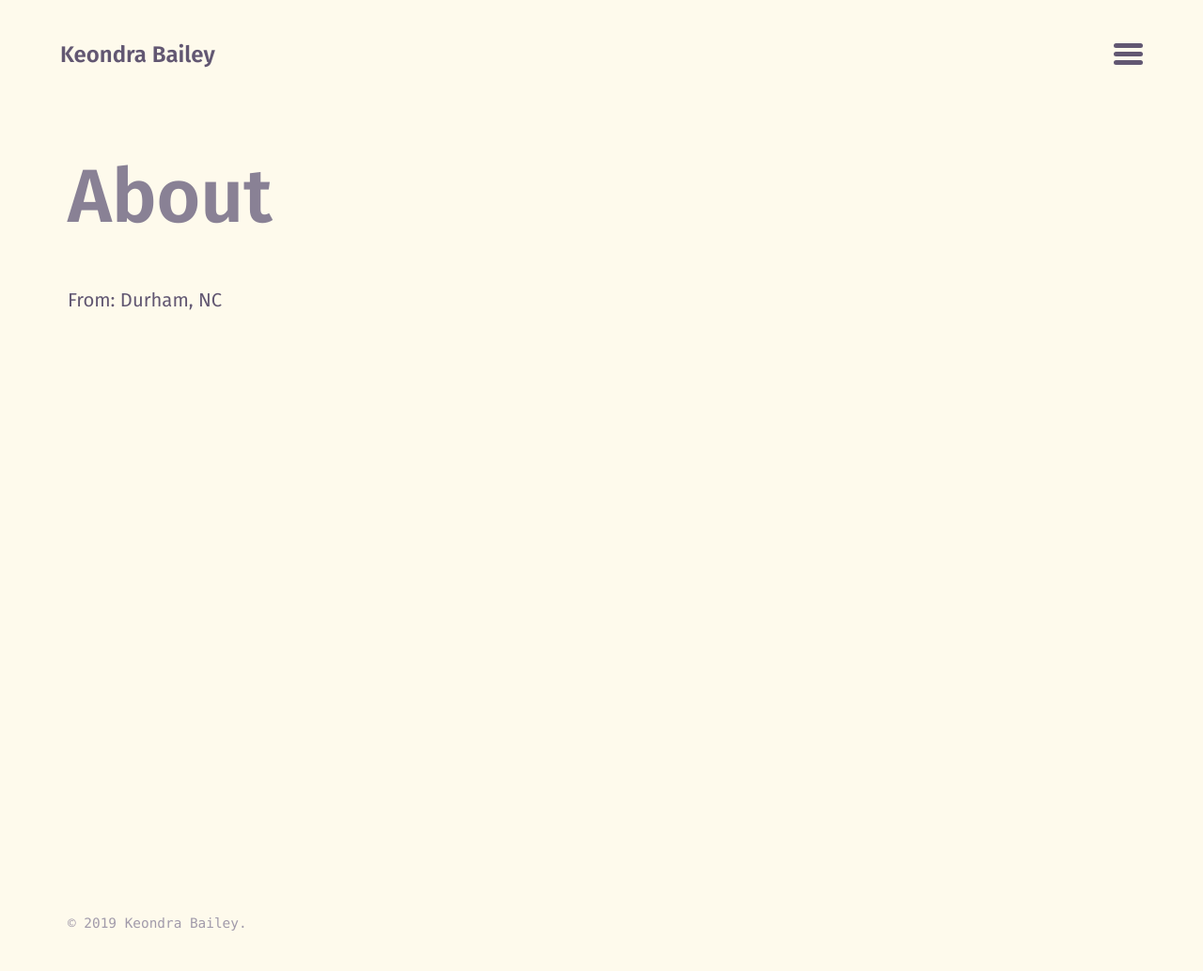
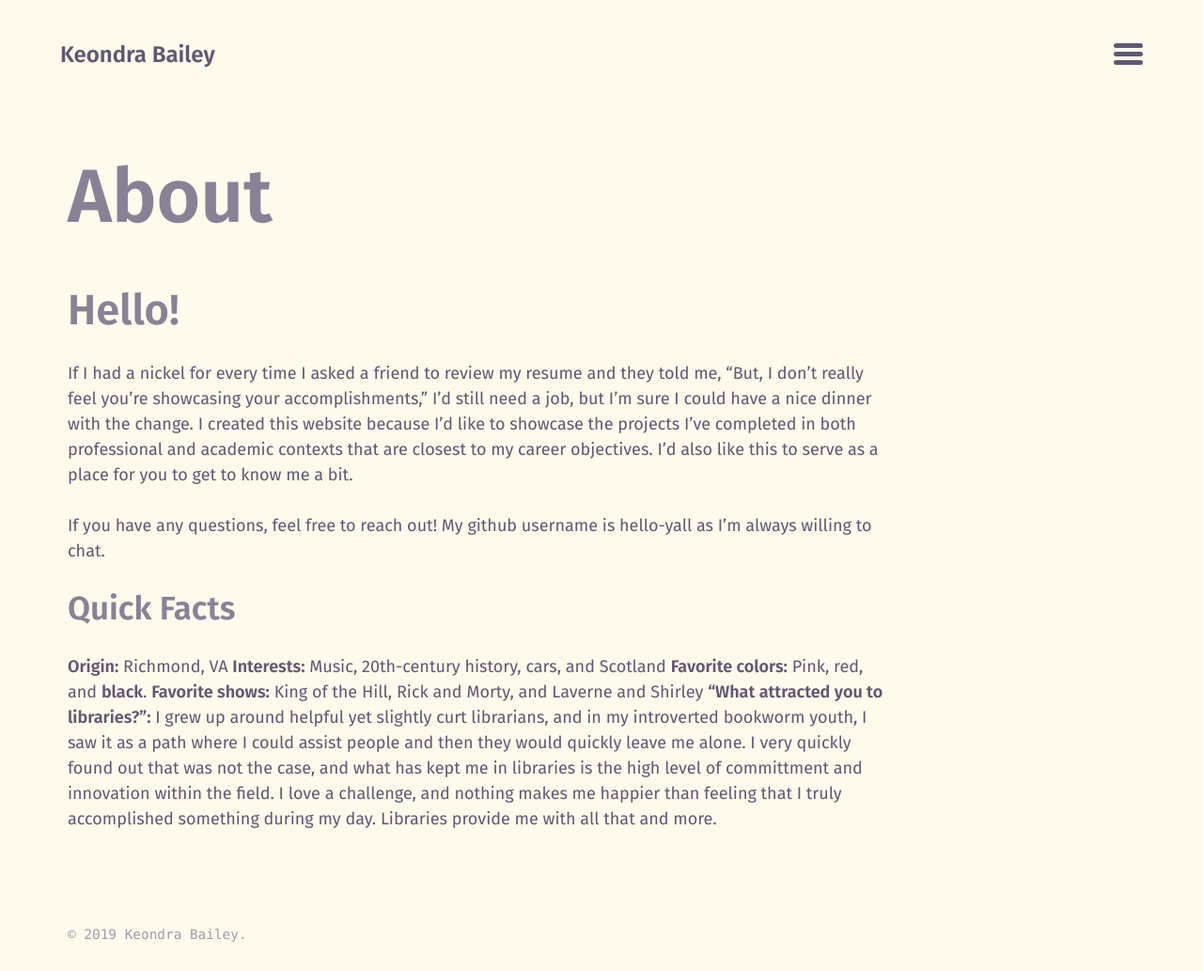
Before and after one commit to hello-yall/hello-yall.github.io, a Jekyll site: the page built from about.md, in a window 1280 px wide. Shown: the whole page at 94% size. Built offline with Jekyll 4.4.1, drawn with Linux system fonts in a browser that asks for light colours.

Commit message:
Update about.md

```diff
--- a/about.md
+++ b/about.md
@@ -2,4 +2,14 @@
 title: "About"
 layout: about
 ---
-From: Durham, NC
+# Hello!
+If I had a nickel for every time I asked a friend to review my resume and they told me, "But, I don't really feel you're showcasing your accomplishments," I'd still need a job, but I'm sure I could have a nice dinner with the change. I created this website because I'd like to showcase the projects I've completed in both professional and academic contexts that are closest to my career objectives. I'd also like this to serve as a place for you to get to know me a bit.
+
+If you have any questions, feel free to reach out! My github username is hello-yall as I'm always willing to chat.
+
+## Quick Facts
+**Origin:** Richmond, VA
+**Interests:** Music, 20th-century history, cars, and Scotland
+**Favorite colors:** Pink, red, and **black**.
+**Favorite shows:** King of the Hill, Rick and Morty, and Laverne and Shirley
+**"What attracted you to libraries?":** I grew up around helpful yet slightly curt librarians, and in my introverted bookworm youth, I saw it as a path where I could assist people and then they would quickly leave me alone. I very quickly found out that was not the case, and what has kept me in libraries is the high level of committment and innovation within the field. I love a challenge, and nothing makes me happier than feeling that I truly accomplished something during my day. Libraries provide me with all that and more.
```
